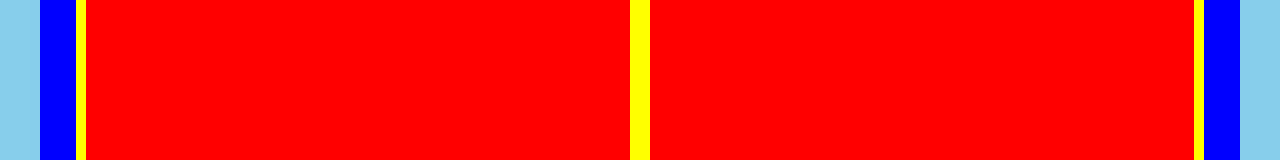
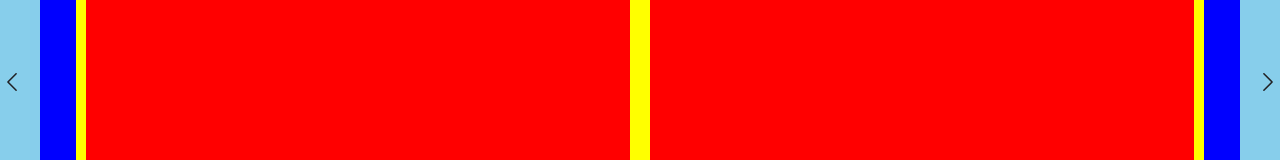
Before and after one commit to pan6603/team-carrot-app, a React (Create React App) app: page /#/ in a window 1280 px wide. Shown: the part 1729-1889 px from the top of the page. Built offline with nearby package versions, Linux system fonts and the light colour scheme.

Commit message:
슬라이드형 버튼 왼쪽 오른쪽 버튼 생성

```diff
--- a/src/Main.js
+++ b/src/Main.js
@@ -106,12 +106,80 @@ const UserDrivenText = styled.p`
 `
 
 const CarouselContainer = styled.section`
+    position: relative;
     max-width: 1200px;
     width: 100%;
     height: 600px;
     background-color: blue;
     margin: 6.25rem auto;
 `
+
+const CarouselLeftbutton = styled.button`
+    position: absolute;
+    max-width: 24px;
+    width: 100%;
+    height: 24px;
+    background: none;
+    right: calc(100% + 1rem);
+    top: 12.5rem;
+    transform: scaleX(-1);
+    color: #212124;
+    border: none;
+    border-radius: 999px;
+    padding: 0;
+    cursor: pointer;
+    transition: opacity 0.2s ease-in-out;
+`
+
+const CarouselLeftbuttonSpan = styled.span`
+    max-width: 24px;
+    width: 100%;
+    height: 24px;
+    cursor: pointer;
+    color: #212124;
+    display: inline-flex;
+`
+
+const CarouselLeftbuttonSpanSvg = styled.svg`
+    max-width: 24px;
+    width: 100%;
+    height: 24px;
+    fill: none;
+`
+
+
+const CarouselRightbutton = styled.button`
+    position: absolute;
+    max-width: 24px;
+    width: 100%;
+    height: 24px;
+    left: calc(100% + 1rem);
+    top: 12.5rem;
+    color: #212124;
+    border: none;
+    border-radius: 999px;
+    background: none;
+    padding: 0;
+    cursor: pointer;
+    transition: opacity 0.2s ease-in-out;
+`
+
+const CarouselRightbuttonSpan = styled.span`
+    max-width: 24px;
+    width: 100%;
+    height: 24px;
+    cursor: pointer;
+    color: #212124;
+    display: inline-flex;
+`
+
+const CarouselRightbuttonSpanSvg = styled.svg`
+    max-width: 24px;
+    width: 100%;
+    height: 24px;
+    fill: none;
+`
+
 
 const CarouselWrapper = styled.div`
     max-width: 1128px;
@@ -180,6 +248,20 @@ function Main() {
                 </WorkPhilosophy>
 
                 <CarouselContainer>
+                    <CarouselLeftbutton>
+                        <CarouselLeftbuttonSpan>
+                            <CarouselLeftbuttonSpanSvg viewBox="0 0 24 24" xmlns="http://www.w3.org/2000/svg">
+                                <g>
+                                    <path
+                                    fillRule="evenodd"
+                                    clipRule="evenodd"
+                                    d="M8.42511 3.22988L16.6551 11.4499C16.9551 11.7499 16.9551 12.2399 16.6551 12.5399L8.42511 20.7699C8.12511 21.0699 7.63511 21.0699 7.33511 20.7699C7.03511 20.4699 7.03511 19.9799 7.33511 19.6799L15.0151 11.9999L7.33511 4.31988C7.03511 4.01988 7.03511 3.52988 7.33511 3.22988C7.63511 2.92988 8.12511 2.92988 8.42511 3.22988Z"
+                                    fill="currentColor"
+                                    />
+                                </g>
+                            </CarouselLeftbuttonSpanSvg>
+                        </CarouselLeftbuttonSpan>
+                    </CarouselLeftbutton>
                     <CarouselWrapper>
                         <CarouselContentLink>
                             <CarouselContentTop></CarouselContentTop>
@@ -198,6 +280,20 @@ function Main() {
                             <CarouselContentBottom></CarouselContentBottom>
                         </CarouselContentLink> */}
                     </CarouselWrapper>
+                    <CarouselRightbutton>
+                        <CarouselRightbuttonSpan>
+                            <CarouselRightbuttonSpanSvg xmlns="http://www.w3.org/2000/svg" viewBox="0 0 24 24" fill="none">
+                            <g>
+                                <path
+                                fillRule="evenodd"
+                                clipRule="evenodd"
+                                d="M8.42511 3.22988L16.6551 11.4499C16.9551 11.7499 16.9551 12.2399 16.6551 12.5399L8.42511 20.7699C8.12511 21.0699 7.63511 21.0699 7.33511 20.7699C7.03511 20.4699 7.03511 19.9799 7.33511 19.6799L15.0151 11.9999L7.33511 4.31988C7.03511 4.01988 7.03511 3.52988 7.33511 3.22988C7.63511 2.92988 8.12511 2.92988 8.42511 3.22988Z"
+                                fill="currentColor"
+                                />
+                            </g>
+                            </CarouselRightbuttonSpanSvg>
+                        </CarouselRightbuttonSpan>
+                    </CarouselRightbutton>
                 </CarouselContainer>
 
             </MainInnerContent>
```
